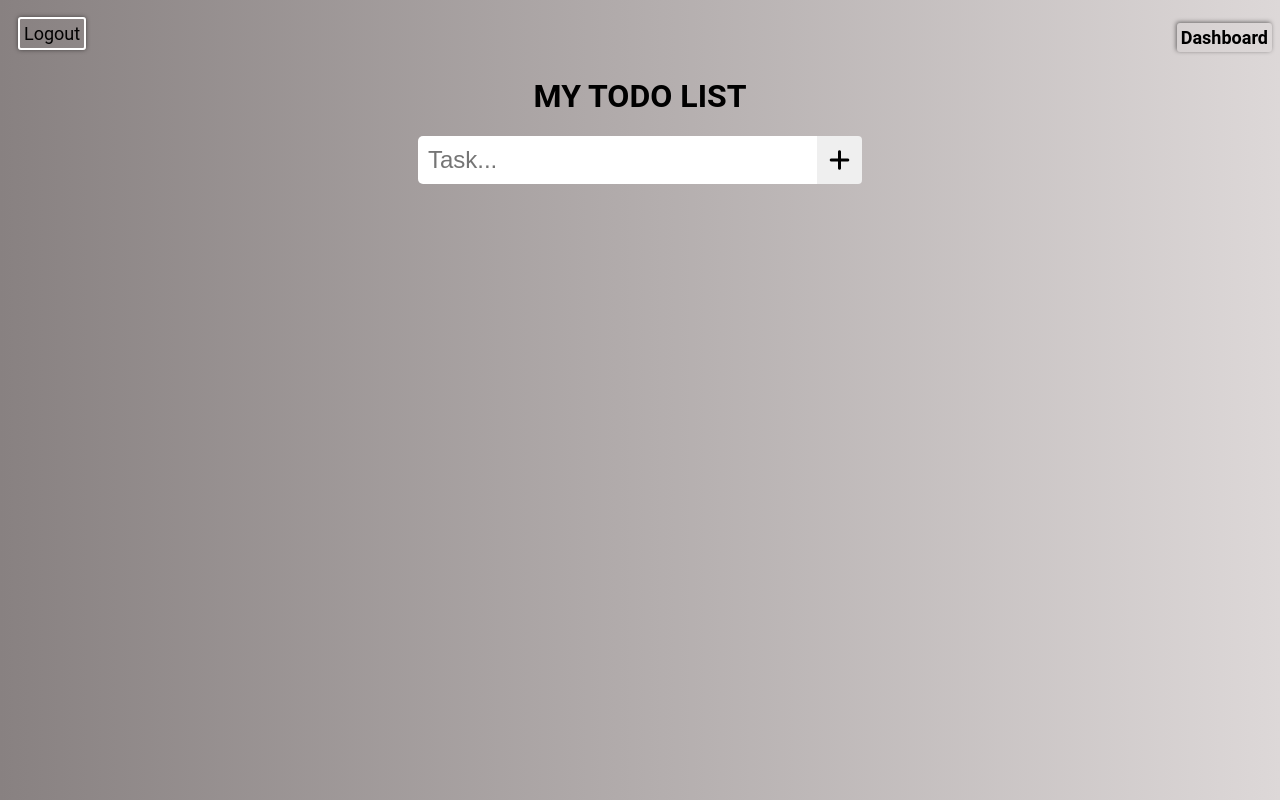
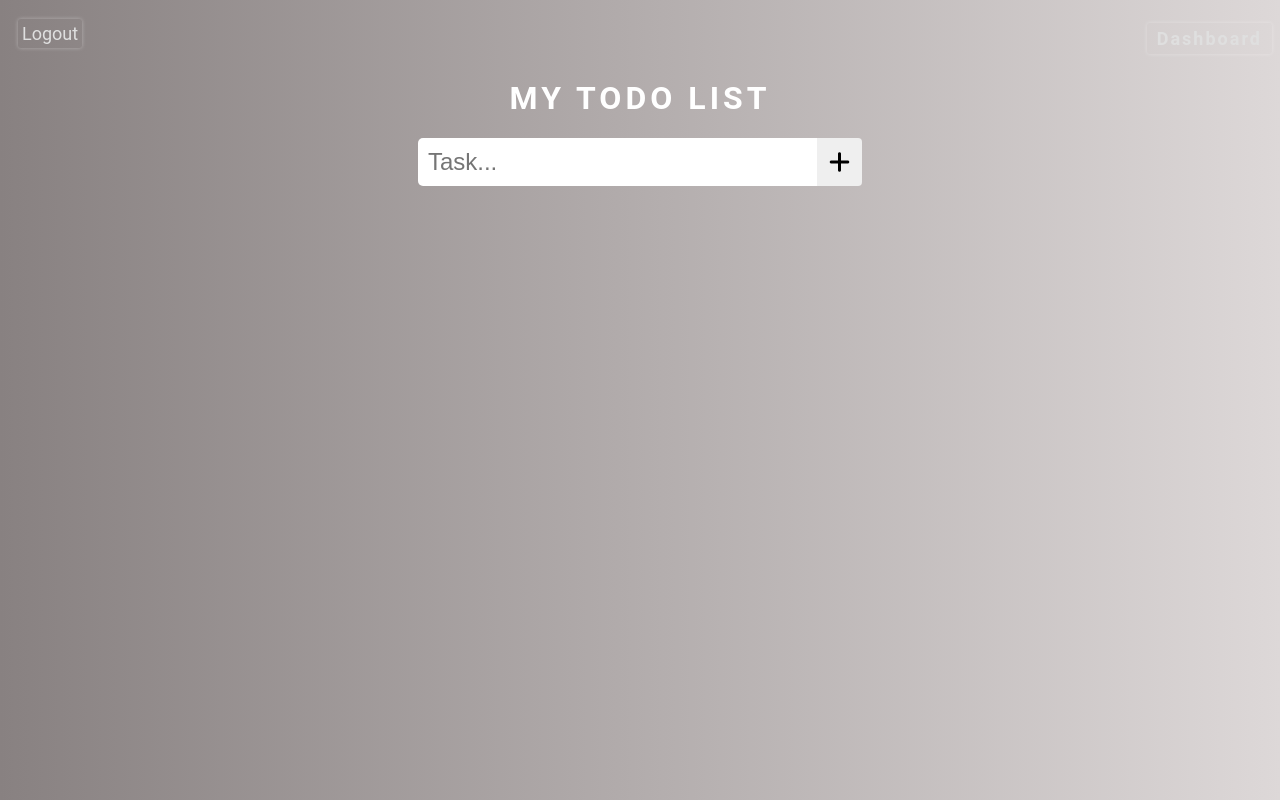
Before and after one commit to SyedAzlanzar/todolist, a plain HTML site: page dashboard.html in a window 1280 px wide. Drawn offline with Linux system fonts and the light colour scheme; some packages are replaced by stand-ins of ours; a script that the page names is missing.

Commit message:
logout and dashboard button changes

```diff
--- a/dashboard.html
+++ b/dashboard.html
@@ -23,15 +23,15 @@
         <a
           href="./signin.html"
           style="
-            color: rgb(3, 2, 2);
-            border: 2px solid white;
+            color: rgb(223, 223, 223);
+            /* border: 1px solid white; */
             padding: 4px;
             /* margin: 5px; */
             text-decoration: none;
             border-radius: 3px;
             font-size: large;
             cursor: pointer;
-            box-shadow: 0px 0px 4px rgba(0, 0, 0, 0.5);
+            box-shadow: 0px 0px 4px rgba(255, 255, 255, 0.35);
           "
         >
           Logout</a
@@ -56,9 +56,11 @@
       <div>
         <h2
           style="
-            /* color: white; */
+                       color: rgb(223, 223, 223);
+
             /* border: 2px solid white; */
-            padding: 4px;
+            padding: 5px 10px;
+            letter-spacing: 2px;
             /* margin: 5px; */
             text-decoration: none;
             border-radius: 3px;
@@ -66,7 +68,8 @@
             /* cursor: pointer; */
             justify-items: center;
             align-items: center;
-            box-shadow: -1px -1px 4px rgba(0, 0, 0, 0.5);
+            box-shadow: 0px 0px 4px rgba(255, 255, 255, 0.35);
+
           "
         >
           Dashboard
@@ -75,7 +78,7 @@
     </div>
 
     <!-- <h2 class="mt-0" style="box-shadow: none; ;font-size: large;padding-left: 8px;display: flex;">Dashboard</h2> -->
-    <h1 class="">MY TODO LIST</h1>
+    <h1 class="" style="color: #fff;letter-spacing: 4px;">MY TODO LIST</h1>
     <div
       id="header"
       style="display: flex; justify-content: center; align-items: center"
```
